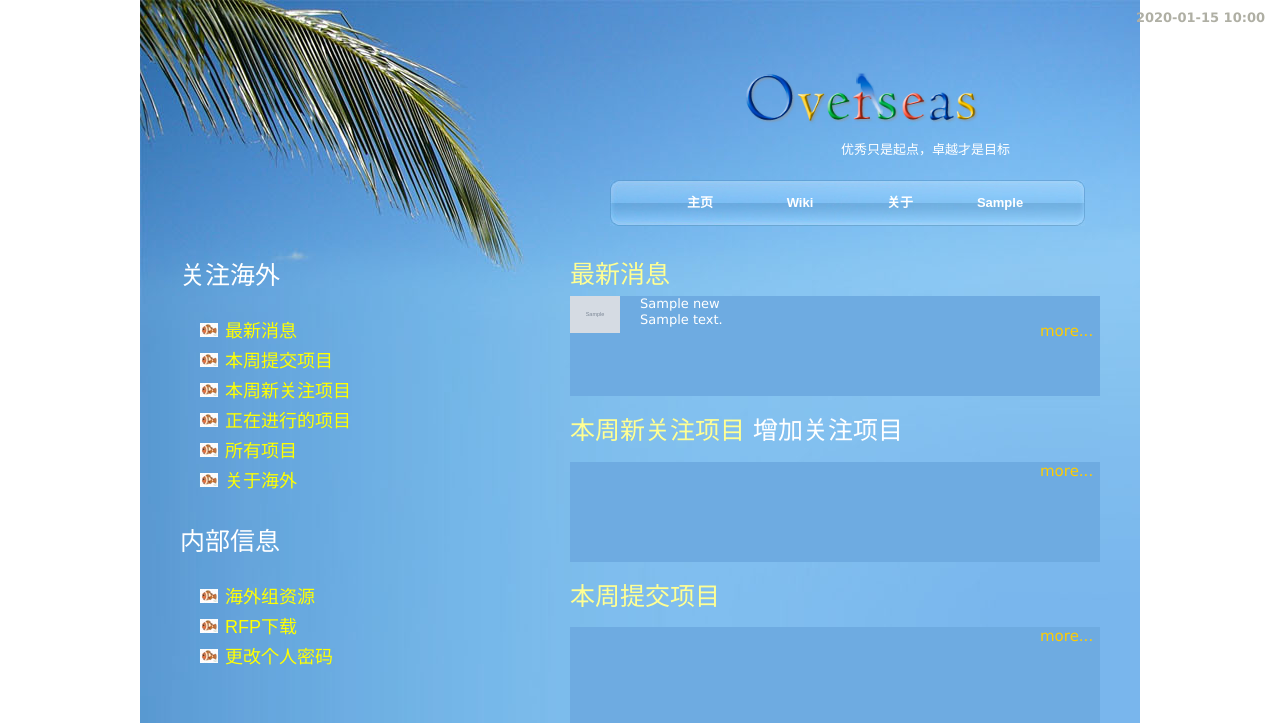
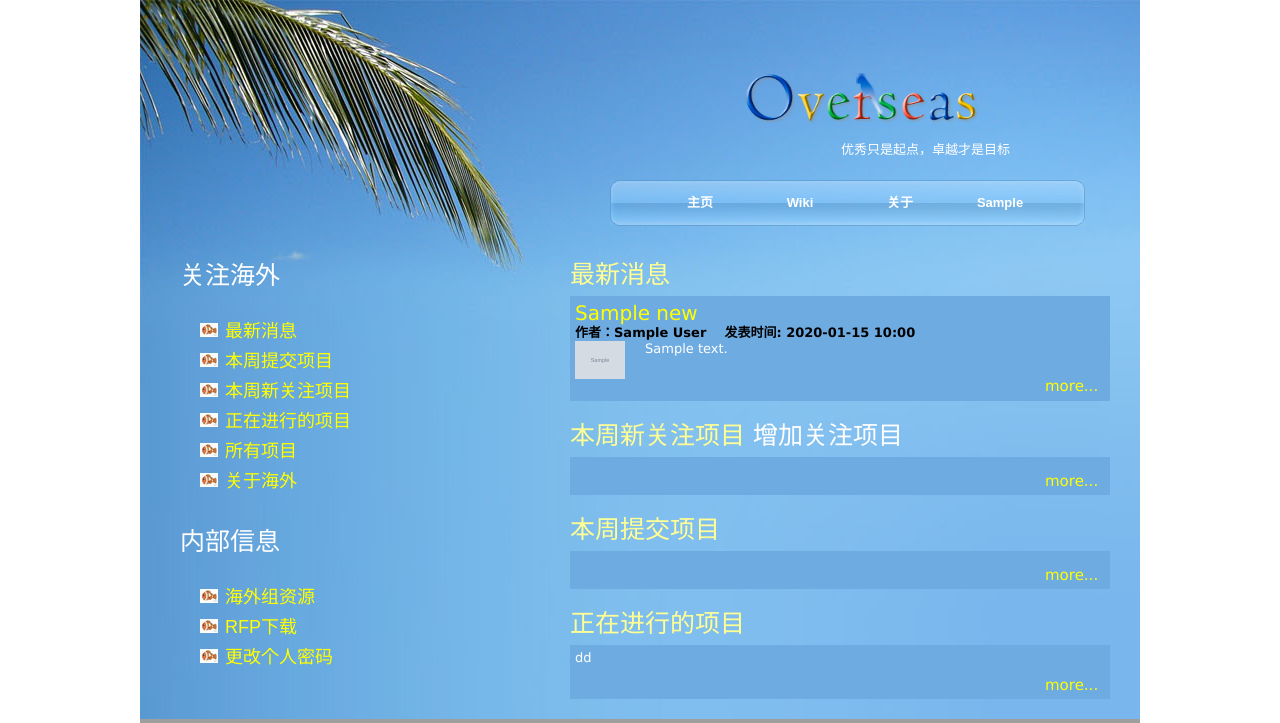
Before and after one commit to doggod999/overseas, a Django app: template template/home.html in a window 1280 px wide. Shown: the top 723 px of the page. Run offline with Django 3.2, Linux system fonts and the light colour scheme; the template is opened without the code that fills it: most values are stand-ins (such as "Sample title", 1, 10 or a date in 2020); grey boxes marked "Sample" are stand-in pictures; grey boxes are pictures that could not be loaded.

Commit message:
主页新闻

```diff
--- a/static/css/default.css
+++ b/static/css/default.css
@@ -11,11 +11,11 @@ body {
 }
 a {
 	text-decoration:none;
-		color:#fff
+	color:#fff
 }
 a:hover {
 	text-decoration: underline;
-		color:#A1E062
+	color:#A1E062
 }
 #wrap {
 	width:1000px;
@@ -32,7 +32,7 @@ a:hover {
 
 /* header */
 #header {
-	position:relative;
+	position: relative;
 	height:260px
 }
 
@@ -94,38 +94,42 @@ div.main h2 {
 
 div.text {
 	width:530px;
-	min-height: 100px;
-	background: rgb(110,171,225);
+	background: #6EABE1;
 	margin-bottom: 20px;
-}
-
-div.text p{
-	float:left;
-	padding:0 20px 0 0;
-}
-
-div.text img {
-	float:left;
-	padding:0 20px 0 0;
-	width: 50px;
+	padding: 5px;
 }
 
 div.text a {
+	color: #FFFF00;
+}
+
+div.text a:hover {
 	color: #FFCC00;
 }
 
 div.date {
-	position: absolute;
-	right: 15px;
+	position: relative;
+	left: 0px;
 	top: 0px;
-	line-height: 35px;
-	color: #AFAFA4;
+	color: #000;
 	font-weight: bold;
 }
 
+div.news {
+	width:530px;
+	margin-bottom: 20px;
+}
 
-div.text a:hover {
-	color: #FFCC00;
+div.news h3 {
+	font-size:20px;
+	color: #000;
+}
+
+img.newsimage {
+	float: left;
+	padding:0 20px 0 0;
+	width: 50px;
+	text-align: center;
 }
 
 div.more {
@@ -172,7 +176,7 @@ div.more {
 }
 
 .side ul {
-	margin:30px  0 30px 20px;
+	margin: 30px  0 30px 20px;
 }
 
 
--- a/template/home.html
+++ b/template/home.html
@@ -29,7 +29,7 @@
         <div id="top">
           <h2>关注海外</h2>
           <ul class="menu">
-            <li><a href="#">最新消息</a></li>
+            <li><a href="/news/">最新消息</a></li>
             <li><a href="#">本周提交项目</a></li>
             <li><a href="#">本周新关注项目</a></li>
             <li><a href="#">正在进行的项目</a></li>
@@ -49,20 +49,20 @@
         {% endif %}
       </div>
       <div class="main fr">
-      	<h2>最新消息</h2>
+      	<a href="/news/"><h2>最新消息</h2></a>
         <div class="text">
         	{% for new in news%}
 	        <div class="news">
-	        {% if new.image %}
-	        	<img src="{{ new.image.url }}" class="newsimage">
-	        {% endif %}
-	          	<h3>{{ new.title }}</h3>
-	          	<div class="date">{{ new.post_time|date:"Y-m-d H:i" }}</div>
+	        	<h3><a href="/news/{{ new.id }}/">{{ new.title }}</a></h3>
+	        	<div class="date">作者：{{ new.author }} &nbsp;&nbsp;&nbsp;发表时间:&nbsp;{{ new.post_time|date:"Y-m-d H:i" }}</div>
+	        	{% if new.image %}
+	        	<img src="{{ new.image.url }}" class="newsimage" />
+	       		{% endif %}
+
 	          	<p>{{ new.content }}</p>
           	</div>
           	{% endfor %}
-          	<div class="more"><a href="#">more...</a></div>
-
+          	<div class="more"><a href="/news/">more...</a></div>
         </div>
         <h2>本周新关注项目
         {% if user %}
--- a/urls.py
+++ b/urls.py
@@ -18,6 +18,7 @@ urlpatterns = patterns('',
     (r'^logout/$', 'overseas.login.views.logout'),
     (r'^home/$', 'overseas.home.views.main'),
     (r'^resource/$', 'overseas.home.views.resource'),
+    (r'^news/((?P<n_id>\w+)/)?$', 'overseas.home.views.news'),
     (r'^static/(?P<path>.*)$', 'django.views.static.serve',
         {'document_root': settings.STATIC_PATH}),
 
```
Also changed, not shown: home/views.py (+8 -1 lines).
